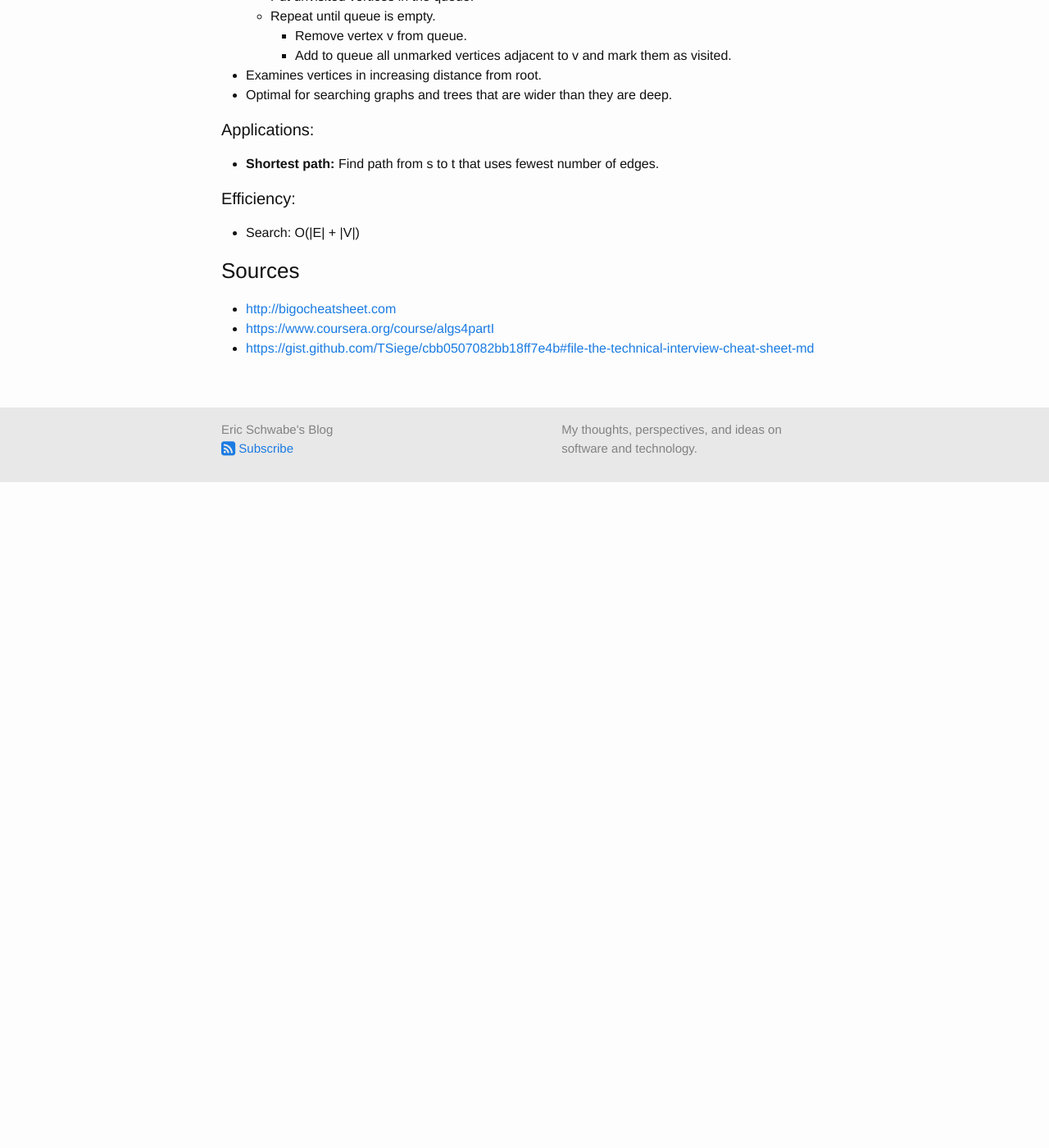
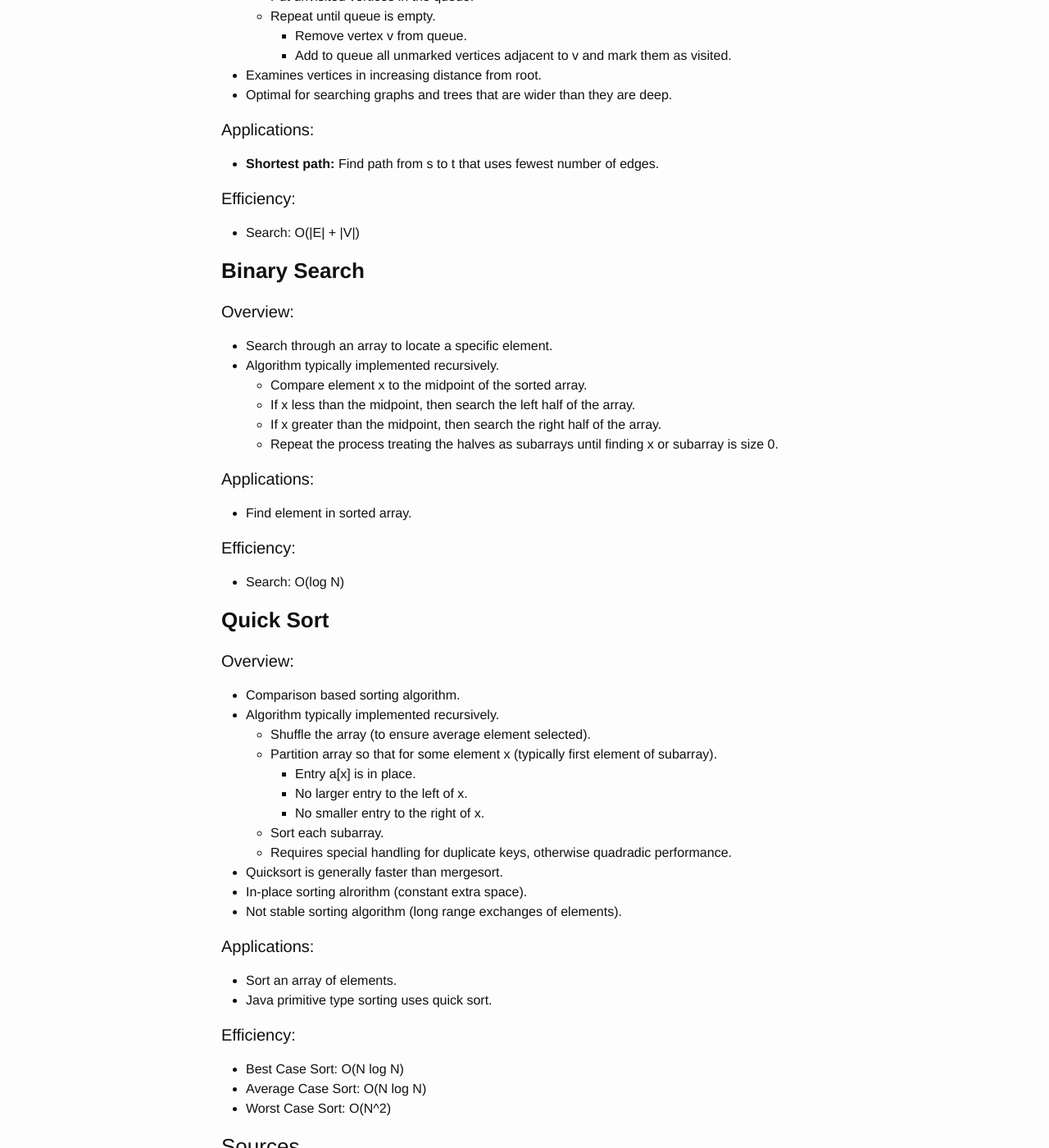
Before and after one commit to eschwabe/eschwabe.github.io, a Jekyll site: the page built from _posts/2016-04-03-algorithms.markdown, in a window 1280 px wide and 1400 px high, scrolled down 1044 px. Shown: the whole window at 82% size. Built offline with Jekyll 4.4.1, drawn with Linux system fonts in a browser that asks for light colours; nearby versions of some CDN libraries; comment, search, counter and statistics services are not loaded; before the commit the page ends 1632 px from its top, so only the background shows below that.

Commit message:
Update algorithms post with binary search and quick sort details.

```diff
--- a/_posts/2016-04-03-algorithms.markdown
+++ b/_posts/2016-04-03-algorithms.markdown
@@ -46,7 +46,6 @@ This series contains review materials for software engineer interview practice.
 - Examines vertices in increasing distance from root.
 - Optimal for searching graphs and trees that are wider than they are deep.
 
-
 #### Applications:
 - **Shortest path:** Find path from s to t that uses fewest number of edges.
 
@@ -54,6 +53,48 @@ This series contains review materials for software engineer interview practice.
 - Search: O\(\|E\| + \|V\|\)
 
 
+### **Binary Search**
+
+#### Overview:
+- Search through an array to locate a specific element.
+- Algorithm typically implemented recursively.
+  - Compare element x to the midpoint of the sorted array.
+  - If x less than the midpoint, then search the left half of the array.
+  - If x greater than the midpoint, then search the right half of the array.
+  - Repeat the process treating the halves as subarrays until finding x or subarray is size 0.
+
+#### Applications:
+- Find element in sorted array.
+
+#### Efficiency:
+- Search: O\(log N\)
+
+
+### **Quick Sort**
+
+#### Overview:
+- Comparison based sorting algorithm.
+- Algorithm typically implemented recursively.
+  - Shuffle the array (to ensure average element selected).
+  - Partition array so that for some element x (typically first element of subarray).
+    - Entry a\[x\] is in place.
+    - No larger entry to the left of x.
+    - No smaller entry to the right of x.
+  - Sort each subarray.
+  - Requires special handling for duplicate keys, otherwise quadradic performance.
+- Quicksort is generally faster than mergesort.
+- In-place sorting alrorithm (constant extra space).
+- Not stable sorting algorithm (long range exchanges of elements).
+
+#### Applications:
+- Sort an array of elements.
+- Java primitive type sorting uses quick sort.
+
+#### Efficiency:
+- Best Case Sort: O(N log N)
+- Average Case Sort: O(N log N)
+- Worst Case Sort: O(N^2)
+
 
 ### Sources
 
```
